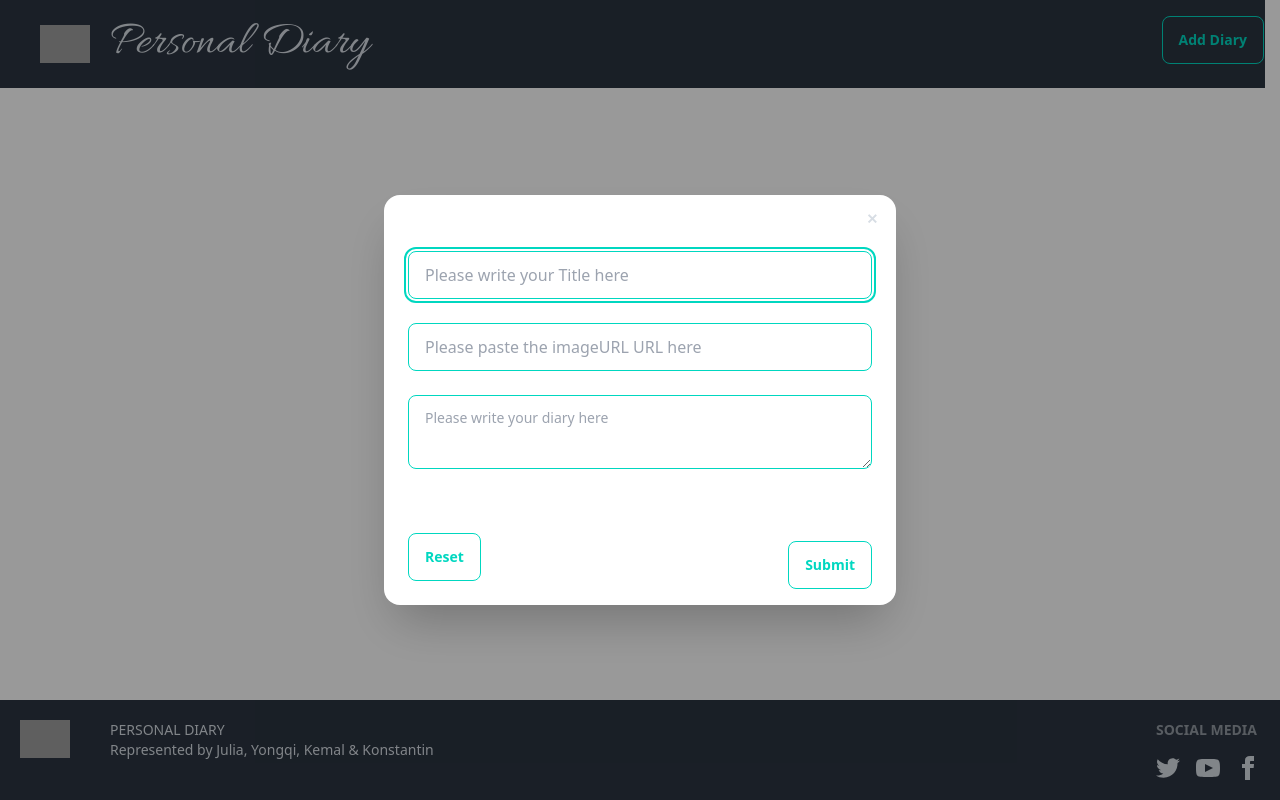
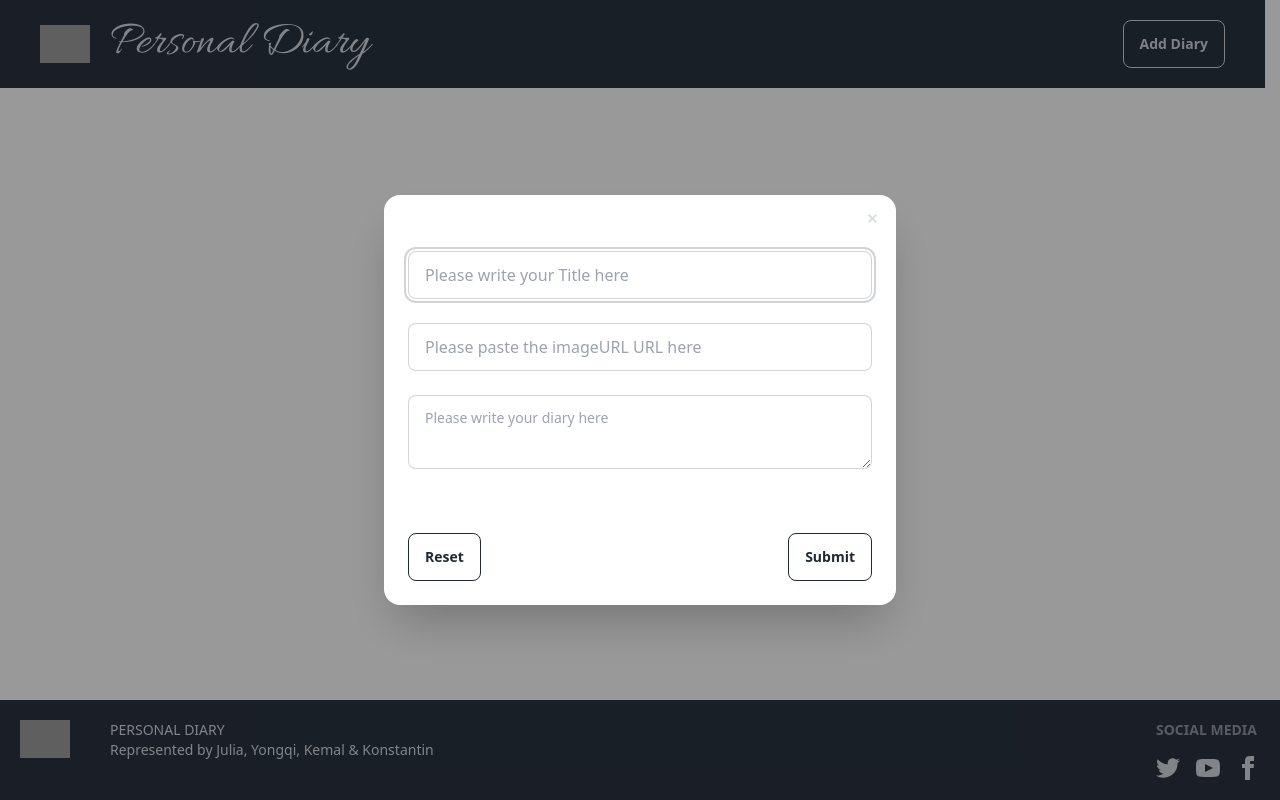
Before and after one commit to JuliaLoew/Personaldiary, a React (Vite) app: page / in a window 1280 px wide. Both pictures are taken after a click on the button "Add Diary". Built offline with nearby package versions, Linux system fonts and the light colour scheme; grey boxes are pictures that could not be loaded.

Commit message:
change color

```diff
--- a/src/components/Adddiary.jsx
+++ b/src/components/Adddiary.jsx
@@ -6,25 +6,40 @@ export default function AddDiary() {
     title: "",
     imageURL: "",
     entry: "",
+    date:"",
+    id: "",
   });
 
   const handleChangeDiary = (e) => {
-    setDiary({
+    setDiary(()=>({
       ...diary,
       [e.target.name]: e.target.value,
-    });
+      id: Date.now(),
+      date: new Date().toLocaleDateString()
+    }));
   };
   const addToLocalStorage = (key, value) => {
     let diariesData = JSON.parse(localStorage.getItem(key)) || [];
-    let exitingDiary = diariesData.find((diary) => value.date == diary.date);
+    let exitingTitle = diariesData.find((diary) => diary.title == value.title);
+    let exitingDate = diariesData.find((diary) => diary.date == value.date);
     const newData= {...value, id: Date.now(), date: new Date().toLocaleDateString()}
     let dataInLocalStorage = [...diariesData, newData];
-    if (!exitingDiary && value.entry) {
+    if (!exitingDate  && !exitingTitle && value.entry) {
+      console.log(!exitingDate );
       localStorage.setItem(key, JSON.stringify(dataInLocalStorage));
       setTimeout(() => {
         alert("Diary added successfully");
       }, 100);
-    } else if (!value.entry) {
+    } else if (exitingTitle  && value.entry) {
+      setTimeout(() => {
+        alert("You have already written a diary with the same title");
+      }, 100);
+    } else if (exitingDate  && value.entry) {
+      setTimeout(() => {
+        alert("You have already written a diary today, please come back tomorrow");
+      }, 100);
+    }
+     else if (!value.entry) {
       alert("Please write your diary");
     } else {
       alert("Diary already exists");
@@ -59,7 +74,7 @@ export default function AddDiary() {
       <dialog id="my_modal_3" className="modal">
         <div className="modal-box">
           <form method="dialog">
-            <label className="flex items-center gap-2 mt-8 input input-accent">
+            <label className="flex items-center gap-2 mt-8 input input-bordered">
               <input
                 type="text"
                 className="grow"
@@ -70,7 +85,7 @@ export default function AddDiary() {
               />
             </label>{" "}
             <br />
-            <label className="flex items-center gap-2 input input-accent">
+            <label className="flex items-center gap-2 input input-bordered">
               <input
                 type="text"
                 className="grow"
@@ -84,7 +99,7 @@ export default function AddDiary() {
             <label className="flex items-center">
               <textarea
                 name="entry"
-                className="mb-4 textarea textarea-accent grow"
+                className="mb-4 textarea textarea-bordered grow"
                 value={diary.entry}
                 onChange={handleChangeDiary}
                 placeholder="Please write your diary here"
@@ -95,20 +110,22 @@ export default function AddDiary() {
               ✕
             </button>{" "}
             <br />
+            <div className="flex justify-between">
               <button
-              className="btn btn-outline btn-accent bottom-4 left-6"
+                className="btn btn-outline btn-bordered"
                 type="reset"
                 onClick={reset}
               >
                 Reset
               </button>
               <button
-              className="absolute btn btn-outline btn-accent bottom-4 right-6"
+                className="btn btn-outline btn-bordered"
                 type="submit"
                 onClick={handleSubmit}
               >
                 Submit
               </button>
+            </div>
           </form>
         </div>
       </dialog>
--- a/src/components/Adddiarybtn.jsx
+++ b/src/components/Adddiarybtn.jsx
@@ -1,7 +1,7 @@
 export default function AddDiaryBtn({id}) {
   return (
     <button
-      className="fixed z-50 btn btn-outline btn-accent top-4 right-4"
+      className="fixed z-50 text-gray-300 btn btn-outline"
       onClick={() => document.getElementById(id).showModal()}
     >
       Add Diary
```
Lines whose indentation alone changed are shown as unchanged.
